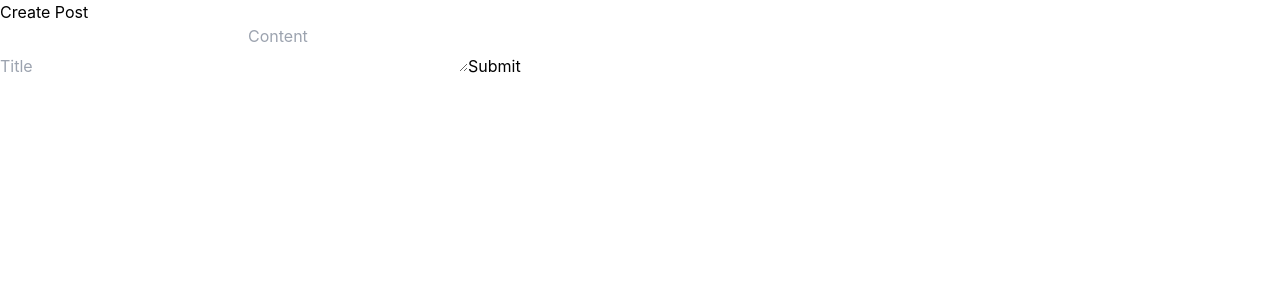
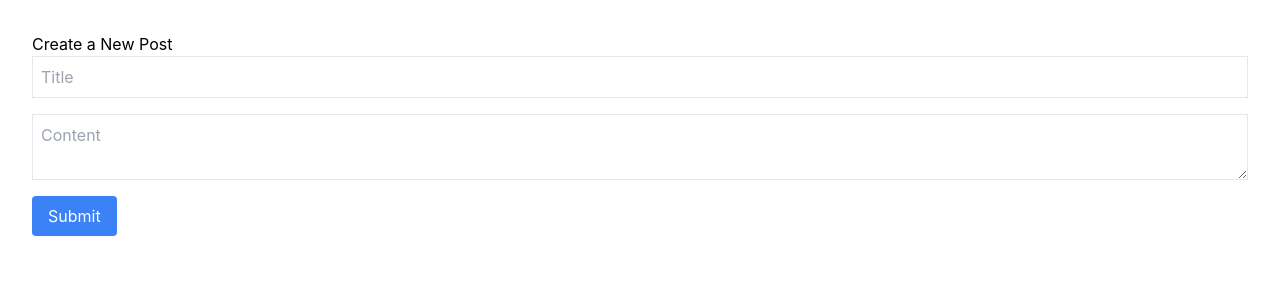
Before and after one commit to Fiffah/blog-frontend, a React (Create React App) app: page /CreatePost in a window 1280 px wide. Shown: the top 300 px of the page. Built offline with nearby package versions, Linux system fonts and the light colour scheme; sample sign-in values are in the browser's storage.

Commit message:
update UI on create post

```diff
--- a/src/api.js
+++ b/src/api.js
@@ -67,6 +67,8 @@ export const getPosts = async () => {
 };
 
 export const createPost = async (title, content) => {
+    await getCsrfToken();
+
     try {
         const response = await axios.post(
             `${API_URL}/posts`,
@@ -79,6 +81,7 @@ export const createPost = async (title, content) => {
         throw error;
     }
 };
+
 
 export const getPostById = async (id) => {
     try {
--- a/src/components/CreatePost.js
+++ b/src/components/CreatePost.js
@@ -4,21 +4,52 @@ import { createPost } from '../api';
 const CreatePost = () => {
     const [title, setTitle] = useState('');
     const [content, setContent] = useState('');
+    const [error, setError] = useState('');
 
     const handleSubmit = async (e) => {
         e.preventDefault();
-        await createPost(title, content);
-        setTitle('');
-        setContent('');
+
+        const token = localStorage.getItem("token");
+        console.log("Token sebelum membuat post:", token);
+
+        if (!token) {
+            setError("Anda tidak terautentikasi. Silakan login kembali.");
+            return;
+        }
+
+        try {
+            await createPost(title, content);
+            alert('Post created successfully');
+            setTitle('');
+            setContent('');
+            setError('');
+        } catch (err) {
+            console.error("Error creating post:", err.response?.data || err.message);
+            setError(err.response?.data?.message || 'Failed to create post');
+        }
     };
 
     return (
-        <div>
-            <h1>Create Post</h1>
+        <div className="p-8">
+            <h2>Create a New Post</h2>
+            {error && <p className="text-red-500">{error}</p>}
             <form onSubmit={handleSubmit}>
-                <input value={title} onChange={(e) => setTitle(e.target.value)} placeholder="Title" />
-                <textarea value={content} onChange={(e) => setContent(e.target.value)} placeholder="Content" />
-                <button type="submit">Submit</button>
+                <input
+                    type="text"
+                    value={title}
+                    onChange={(e) => setTitle(e.target.value)}
+                    placeholder="Title"
+                    className="block w-full p-2 mb-4 border"
+                />
+                <textarea
+                    value={content}
+                    onChange={(e) => setContent(e.target.value)}
+                    placeholder="Content"
+                    className="block w-full p-2 mb-4 border"
+                />
+                <button type="submit" className="bg-blue-500 hover:bg-blue-700 text-white py-2 px-4 rounded">
+                    Submit
+                </button>
             </form>
         </div>
     );
```
